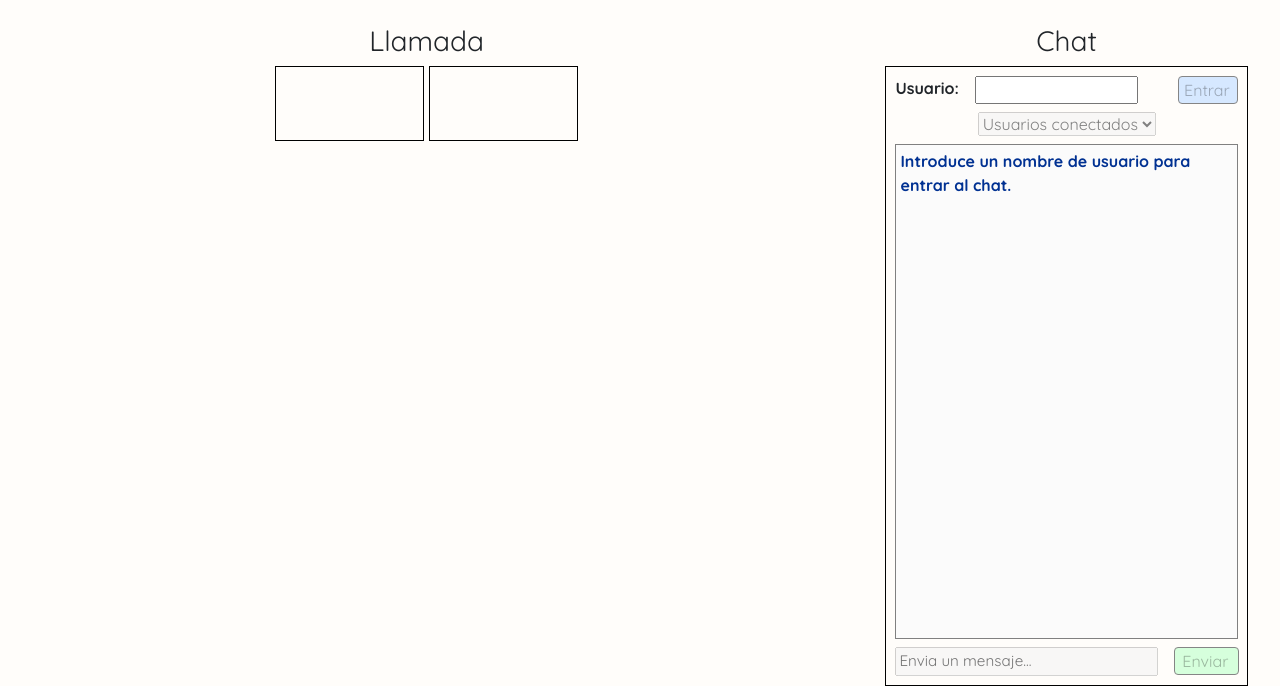
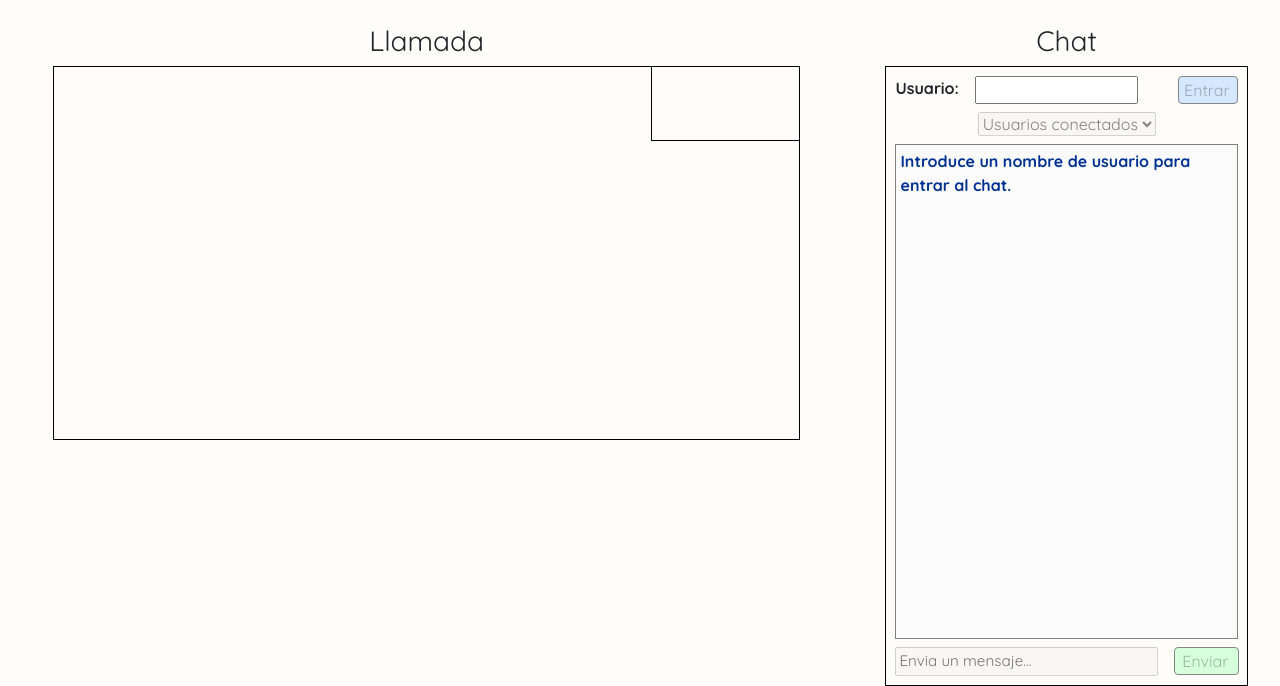
Before and after one commit to carlosveny/GDIE-fauna-salvaje, a PHP site: page /comunicacion.html in a window 1280 px wide. Shown: the part 76-762 px from the top of the page. Run offline with PHP 8.4, Linux system fonts and the light colour scheme; some libraries are stand-ins or nearby versions; some web fonts are replaced.

Commit message:
Chat v1.2.0

```diff
--- a/comunicacion.html
+++ b/comunicacion.html
@@ -99,8 +99,8 @@
                 </div>
 
                 <div class="contenedor-video">
-                    <video class="video" id="localVideo" autoplay muted playsinline></video>
-                    <video class="video" id="remoteVideo" autoplay playsinline></video>
+                    <video class="videoLocal" id="localVideo" autoplay muted playsinline></video>
+                    <video class="videoRemoto" id="remoteVideo" autoplay playsinline></video>
                 </div>
                 <button id="bt-colgar" onclick="colgar()" style="display: none">Colgar</button>
             </div>
--- a/css/style-comunicacion.css
+++ b/css/style-comunicacion.css
@@ -3,13 +3,20 @@
 }
 
 .contenedor-video {
+    position: relative;
     width: 90%;
     margin-right: auto;
     margin-left: auto;
 }
 
-.video {
+.videoLocal {
+    position: absolute;
+    right:0px;
     width: 20%;
+    border: 1px solid black;
+}
+.videoRemoto {
+    width: 100%;
     border: 1px solid black;
 }
 
--- a/js/script-comunicacion.js
+++ b/js/script-comunicacion.js
@@ -20,6 +20,7 @@ const iceServers = {
     ]
 };
 
+// Funcion que se ejecuta al cargarse la pagina
 function loaded() {
     // Configuracion inicial
     $("#username").val("");
@@ -85,6 +86,7 @@ async function gestionarMensaje(mensaje) {
                 $("#bt-mensaje").prop("disabled", true);
                 $('#select-usuarios').prop("disabled", false);
                 $("#comentarios").empty();
+
                 // Crear aviso bienvenida
                 var comment = document.createElement("div");
                 comment.setAttribute("class", "mt-1 ms-1 comentario cm-control");
```
